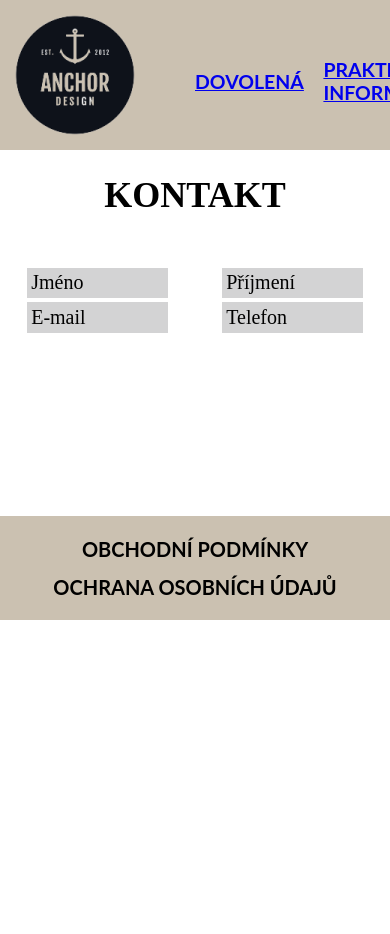
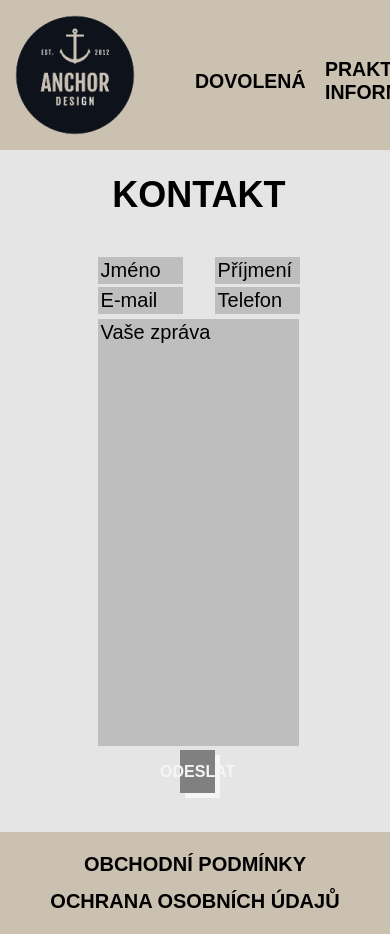
Before and after one commit to doubledude773/wba-koupy-ales-2.C-master, a plain HTML site: page individual-work/figma-1/kontakt.html in a window 390 px wide. Shown: the top 934 px of the page. Before the commit the page ends 844 px from the top, so only its background shows below. Drawn offline with Linux system fonts and the light colour scheme.

Commit message:
skorohotovooooooooo

```diff
--- a/individual-work/figma-1/info.css
+++ b/individual-work/figma-1/info.css
@@ -1,5 +1,6 @@
 body {
     margin: 0;
+    background-color: #E5E5E5;
 }
 .header {
     display: flex;
@@ -15,7 +16,6 @@ body {
     gap: 10%;
     font-size: small;
     align-items: center;
-    font-family: 'Lato';
     font-style: normal;
 }
 .navbar h1:hover {
@@ -23,14 +23,19 @@ body {
     background-color: lightslategray;
     height: 100%;
 }
+.navbar h1 {
+    font-family: Arial, Helvetica, sans-serif;
+}
 .footer{
     margin-top: 20%;
     font-size:x-small;
     background-color: #cbc1b1;
     padding: 2%;
     text-align: center;
-    font-family: 'Lato';
     font-style: normal;
+}
+.footer h1 {
+    font-family: Arial, Helvetica, sans-serif;
 }
 .imgsec{
     display: flex;
@@ -42,7 +47,7 @@ body {
 .imgsec h1{
     display: flex;
     font-size: medium;
-    font-family: 'Lato';
+    font-family: Arial, Helvetica, sans-serif;
     font-style: normal;
 }
 .imgsec2{
@@ -57,6 +62,22 @@ body {
 .imgsec2 h1{
     display: flex;
     font-size: medium;
-    font-family: 'Lato';
+    font-family: Arial, Helvetica, sans-serif;
     font-style: normal;
 }
+.imgsec:hover{
+    cursor: pointer;
+}
+.imgsec2:hover{
+    cursor: pointer;
+}
+a {
+    color: black;
+    background-color: transparent;
+    text-decoration: none;
+}
+a:hover {
+    color: lightgray;
+    background-color: transparent;
+    text-decoration: none;
+}
--- a/individual-work/figma-1/kontakt.css
+++ b/individual-work/figma-1/kontakt.css
@@ -1,5 +1,6 @@
 body {
     margin: 0;
+    background-color: #E5E5E5;
 }
 .header {
     display: flex;
@@ -18,6 +19,9 @@ body {
     font-size: small;
     align-items: center;
 }
+.navbar h1{
+    font-family: Arial, Helvetica, sans-serif;
+}
 .navbar h1:hover {
     cursor: pointer;
     background-color: lightslategray;
@@ -26,7 +30,7 @@ body {
     font-style: normal;
 }
 .footer{
-    margin-top: 40%;
+    margin-top: 10%;
     font-size:x-small;
     background-color: #cbc1b1;
     padding: 2%;
@@ -34,22 +38,31 @@ body {
     font-family: 'Lato';
     font-style: normal;
 }
+.footer h1{
+    font-family: Arial, Helvetica, sans-serif;
+}
 .h1{
     text-align: center;
     margin-top: 5%;
     font-size: large;
+    font-family: Arial, Helvetica, sans-serif;
 }
+
 .conspace1{
     display: flex;
 }
+.conspace1 h1{
+    font-family: Arial, Helvetica, sans-serif;
+}
 .conspace1 > div{
-    margin-top: 7%;
+    margin-top: 0;
     background-color: #7C7474;
     margin: 7%;
     padding:1%;
     font-size: 20px;
     width: 80%;
     background: rgba(38, 37, 40, 0.2);
+    font-family: Arial, Helvetica, sans-serif;
 
 }
 .conspace2{
@@ -64,4 +77,59 @@ body {
     font-size: 20px;
     width: 80%;
     background: rgba(38, 37, 40, 0.2);
+    font-family: Arial, Helvetica, sans-serif;
 }
+.conbox{
+    background-color: #7C7474;
+    margin: 7%;
+    margin-top: -5%;
+    padding:1%;
+    font-size: 20px;
+    width: 84%;
+    background: rgba(38, 37, 40, 0.2);
+    font-family: Arial, Helvetica, sans-serif;
+    height: 50vh;
+}
+.sendbutton{
+    justify-content: center;
+    align-items: center;
+    background-color: grey;
+    width: 15%;
+    margin-left: 42%;
+    margin-top: -5%;
+    color: whitesmoke;
+    display: flex;
+    box-shadow: 5px 5px;
+}
+.sendbutton:hover{
+    cursor: pointer;
+}
+
+.sendbutton h1{
+    text-align: center;
+    padding:5%;
+    font-family: Arial, Helvetica, sans-serif;
+    font-size: medium;
+}
+.concontainer{
+    width: 60%;
+    height: 10%;
+    display:block;
+    margin-left: 21%;
+}
+a {
+    color: black;
+    background-color: transparent;
+    text-decoration: none;
+    font-family: Arial, Helvetica, sans-serif;
+}
+a:hover {
+    color: lightgray;
+    background-color: transparent;
+    text-decoration: none;
+}
+@media all and (max-width: 500px) {
+    body{
+
+    }
+}
--- a/individual-work/figma-1/kontakt.html
+++ b/individual-work/figma-1/kontakt.html
@@ -16,6 +16,7 @@
             <h1><a href="kontakt.html">KONTAKT</a></h1>
         </div>
     </nav>
+    <div class="concontainer">
         <div class="h1">
             <h1>KONTAKT</h1>
         </div>
@@ -27,6 +28,13 @@
             <div>E-mail</div>
             <div>Telefon</div>
         </div>
+        <div class="conbox">
+            <div>Vaše zpráva</div>
+        </div>
+        <div class="sendbutton">
+            <h1>ODESLAT</h1>
+        </div>
+    </div>
     <div class="footer">
         <h1>OBCHODNÍ PODMÍNKY</h1>
         <h1>OCHRANA OSOBNÍCH ÚDAJŮ</h1>
--- a/individual-work/figma-1/style.css
+++ b/individual-work/figma-1/style.css
@@ -7,7 +7,6 @@ body {
     background-repeat: no-repeat;
     background-size: cover;
     height: 100vh;
-    font-family: 'Lato';
     font-style: normal;
 }
 
@@ -27,11 +26,17 @@ body {
     align-items: center;
     font-family: 'Lato';
     font-style: normal;
+    visibility: visible;
 }
 .navbar h1:hover {
    cursor: pointer;
    background-color: lightslategray;
    height: 100%;
+   padding: 1%;
+   position: static;
+}
+.navbar h1 {
+    font-family: Arial, Helvetica, sans-serif;
 }
 .herosection{
     background-color: rgba(108, 122 , 137, 0.3);
@@ -41,7 +46,6 @@ body {
     right: 5%;
     top: 50%;
     text-align: center;
-    font-family: 'Lato';
     font-style: normal;
 }
 .herosection p{
@@ -49,7 +53,7 @@ body {
     height: 120px;
     right: 68.24px;
     top: 636px;
-    font-family: 'Lato';
+    font-family: Arial, Helvetica, sans-serif;
     font-style: normal;
     font-weight: 500;
     font-size: 24px;
@@ -70,11 +74,15 @@ body {
     text-align: center;
     color: #F8F7EC;
     text-shadow: 0px 4px 4px rgba(0, 0, 0, 0.25);
+    font-family: Arial, Helvetica, sans-serif;
 }
 .bottomsec{
    margin: 8%;
    text-align: center;
    font-size: medium;
+}
+.bottomsec h1 {
+    font-family: Arial, Helvetica, sans-serif;
 }
 .footer{
     font-size:x-small;
@@ -92,7 +100,60 @@ body {
 }
 .bottomimg p{
     display: flex;
+    font-family: Arial, Helvetica, sans-serif;
 }
 .bottomimg h1{
     font-size: larger;
+    font-family: Arial, Helvetica, sans-serif;
 }
+a {
+    color: black;
+    background-color: transparent;
+    text-decoration: none;
+}
+a:hover {
+    color: lightgray;
+    background-color: transparent;
+    text-decoration: none;
+}
+.footer h1 {
+    font-family: Arial, Helvetica, sans-serif;
+}
+@media screen and (max-width: 600px){
+    .main{
+        background-color: #F8F7EC;
+        background-image: none;
+        height: 100%;
+    }
+    .herosection p{
+        width: fit-content;
+        font-weight: 500;
+        font-size: 15px;
+        line-height: 24px;
+        letter-spacing: 0.1em;
+        text-align: center;
+    }
+    .herosection{
+
+        background-color: #7C7474;
+        align-items: center;
+        width: fit-content;
+        margin-left: 5%;
+        margin-top: -30%;
+        height: 30%;
+
+    }
+    .bottomsec{
+        margin-top: 70%;
+    }
+    .bottomimg{
+        flex-direction: column;
+    }
+    .navbar{
+        display: flex;
+        flex-direction: column;
+        font-size: x-small;
+        margin-top: -3%;
+    }
+
+}
```
Also changed, not shown: individual-work/figma-1/index.html (+11 -3 lines). Lines whose indentation alone changed are shown as unchanged.
